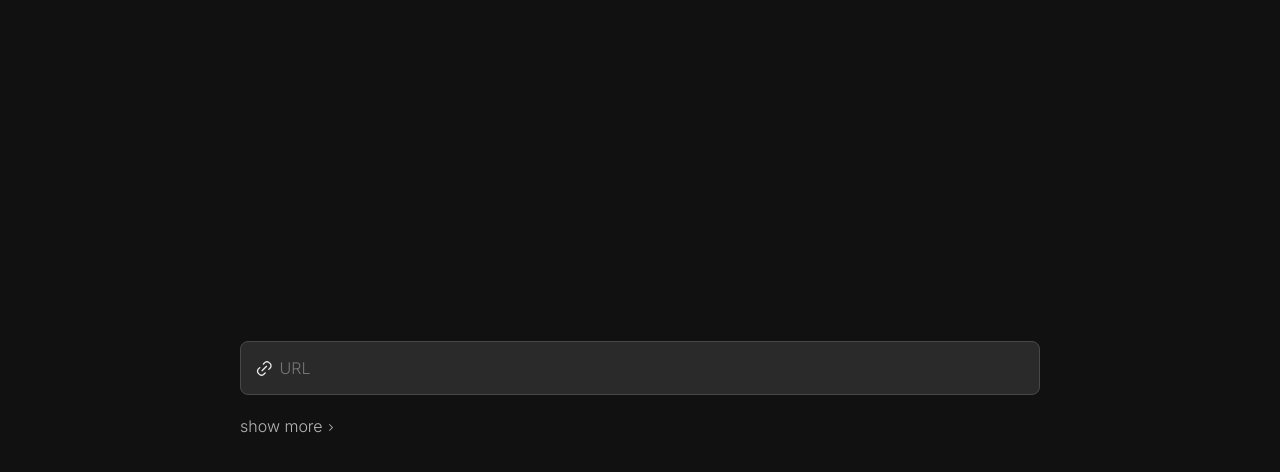
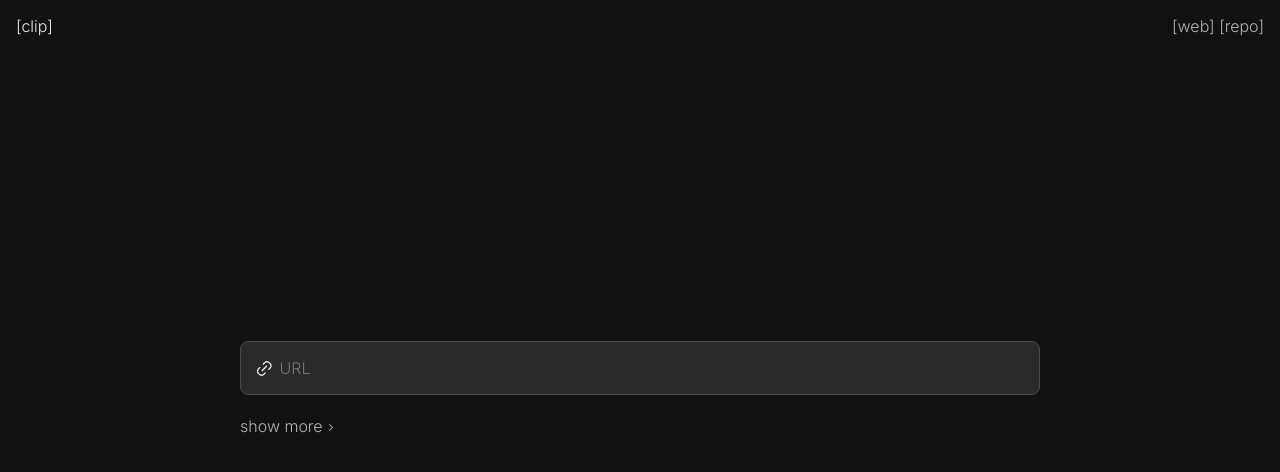
Before and after one commit to thomascpowell/clip-fe, a SvelteKit app: page / in a window 1280 px wide. Shown: the top 472 px of the page. Built offline with nearby package versions, Linux system fonts and the light colour scheme.

Commit message:
i am not a designer

```diff
--- a/src/app.css
+++ b/src/app.css
@@ -44,8 +44,9 @@ body {
   align-items: center;
 }
 
-h1, h2 {
-  font-weight: 600
+h1 {
+  font-weight: 600;
+  font-size: 1.2em;
 }
 p, a {
   font-weight: 300
--- /dev/null
+++ b/src/lib/Nav.svelte
@@ -0,0 +1,27 @@
+<div>
+  <p>[clip]</p>
+  <span>
+    <a href="https://thomascpowell.com">[web]</a>
+    <a href="https://github.com/thomascpowell/clip">[repo]</a>
+  </span>
+</div>
+
+
+<style>
+  div {
+    padding: 1em;
+    width: 100%;
+    height: min-content;
+    display: flex;
+    justify-content: space-between;
+    position: fixed;
+    top: 0;
+    color: var(--text);
+    left: 0;
+    right: 0;
+  }
+  a {
+    color: var(--text2);
+    text-decoration: none;
+  }
+</style>
--- a/src/routes/+page.svelte
+++ b/src/routes/+page.svelte
@@ -1,6 +1,7 @@
 <script lang="ts">
   import JobForm from "../lib/JobForm.svelte"
+  import Nav from "../lib/Nav.svelte"
 </script>
 
-
+<Nav/>
 <JobForm/>
```
Also changed, not shown: src/icons/QuestionIcon.svelte (added, +8 -0 lines), static/question-mark.svg (added).
